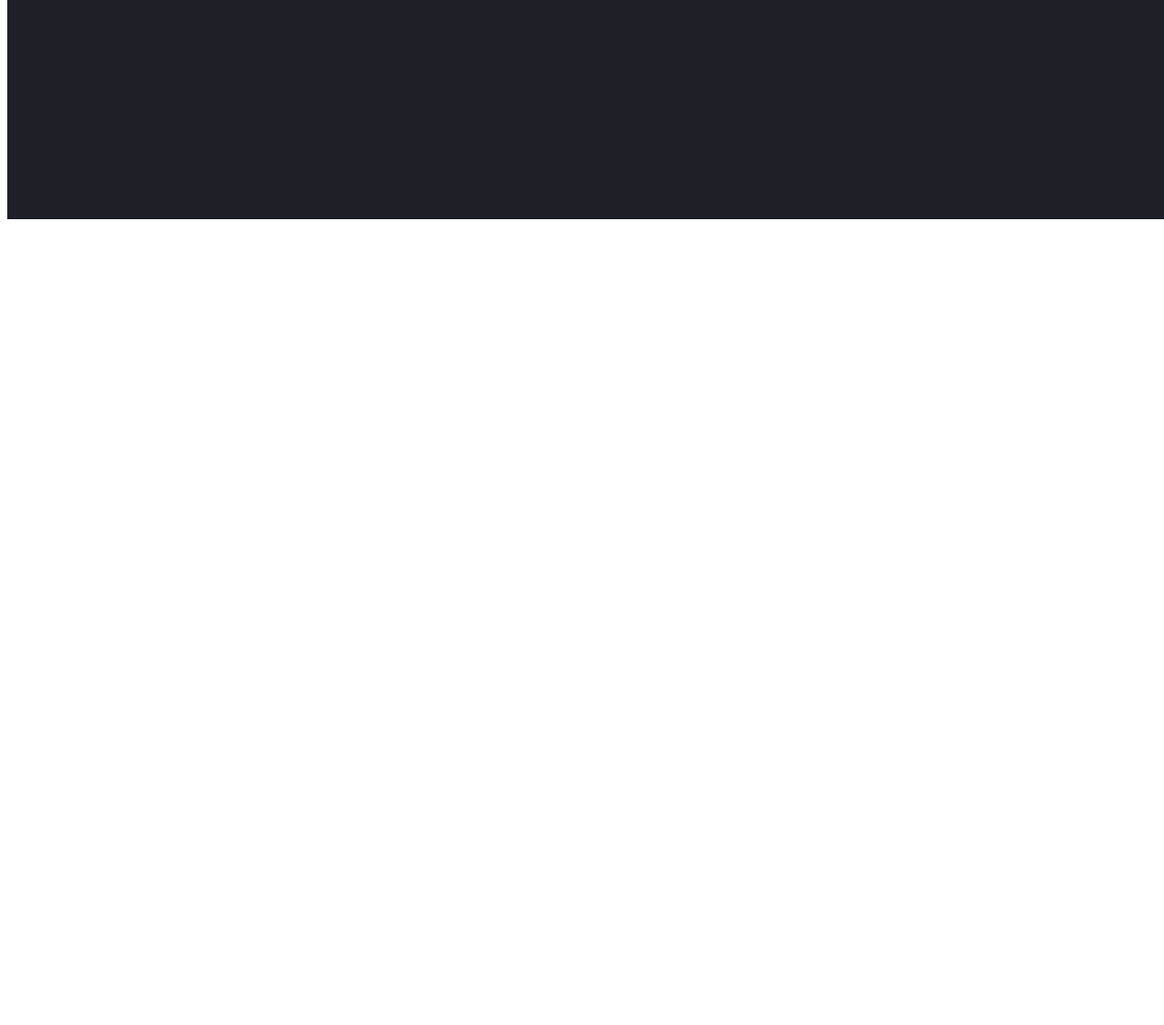
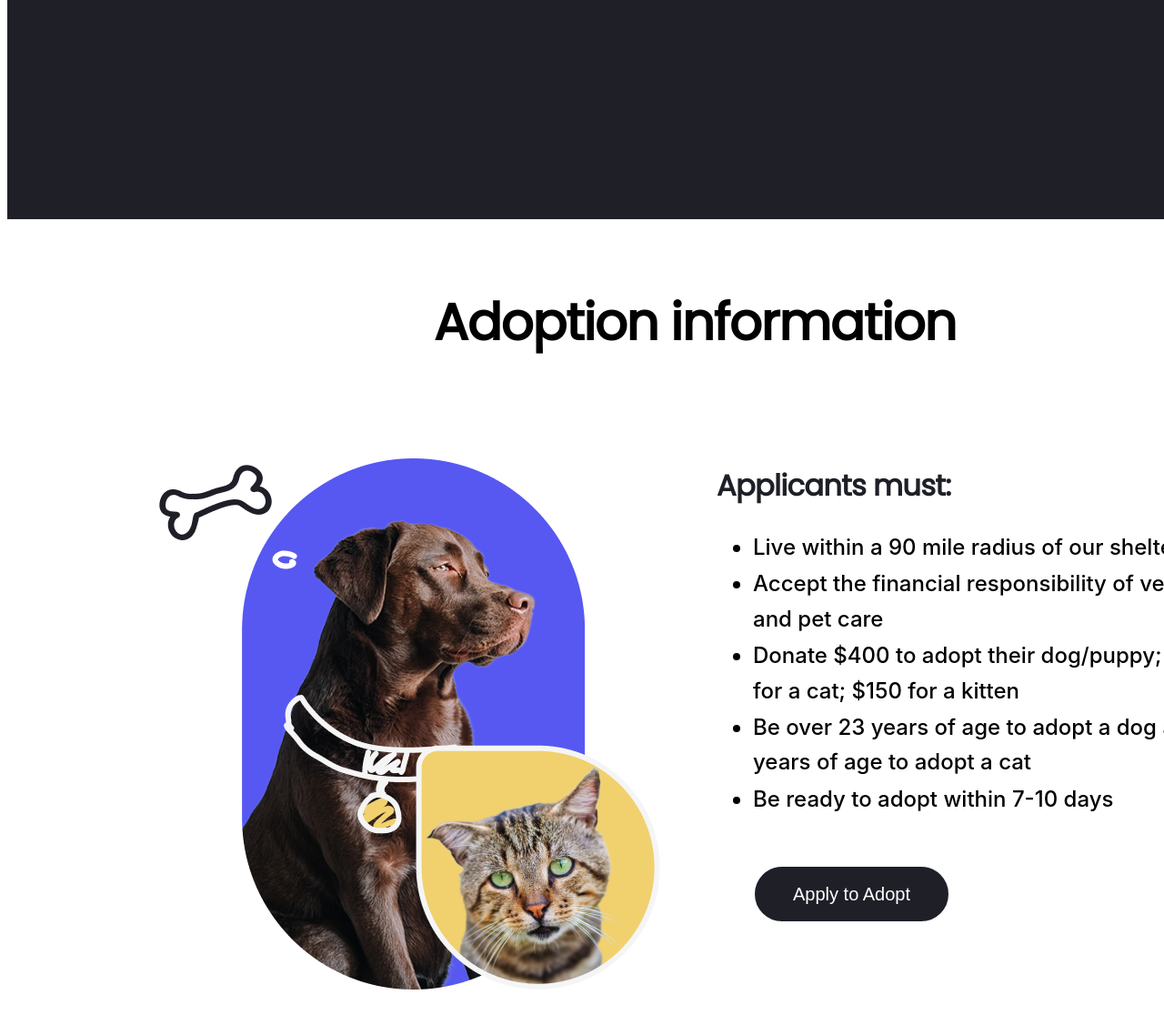
Before and after one commit to Amorimsl/Sprint-1, a plain HTML site: page index.html in a window 1280 px wide. Shown: the part 3104-4231 px from the top of the page at 91% size. Before the commit the page ends 3353 px from the top, so only its background shows below. Drawn offline with Linux system fonts and the light colour scheme.

Commit message:
commit da page3 html e css

```diff
--- a/index.html
+++ b/index.html
@@ -298,6 +298,43 @@
 
    </section>
 
+   <section class="main_container-page4">
+    <div class="div-h2-page4">
+      <h2 class="style-h2-p4">Adoption information</h2>
+    </div>
+
+    <div class="main-content-Adoption">
+
+      <div class="content_block">
+        <div class="imageDogCat">
+          <img src="img/img-page4/image-Adoption.png">
+        </div>
+      </div>
+
+
+      <div class="text_Block">
+        <div class="text-Applicants">
+            <div class="custom-title">
+              <span class="text-style-page4"> Applicants must:</span>
+            </div>
+            <div class="content-ul">
+              <ul class="customAll">
+                <li style="margin-bottom: 2px;">Live within a 90 mile radius of our shelter</li>
+                <li style="margin-bottom: 2px;">Accept the financial responsibility of vet care and pet care</li>
+                <li style="margin-bottom: 2px;">Donate $400 to adopt their dog/puppy; $125 for a cat; $150 for a kitten</li>
+                <li style="margin-bottom: 2px;">Be over 23 years of age to adopt a dog and 21 years of age to adopt a cat</li>
+                <li style="margin-bottom: 2px;">Be ready to adopt within 7-10 days</li>
+              </ul>
+            </div>
+            <div class="button-adop">
+              <button class="style-button-page4">Apply to Adopt</button>
+            </div>
+        </div>
+
+      </div>
+    </div>
+   </section>
+
    <script src="main.js"></script>
   </body>
 </html>
--- a/style.css
+++ b/style.css
@@ -469,3 +469,93 @@ body {
   gap: 40px;
   background-color: blue;
 }
+
+/* page4 */
+.main_container-page4 {
+  width: 1512px;
+  height: 907px;
+  padding: 80px 0px 120px 0px;
+  gap: 0px;
+}
+.main-content-Adoption {
+  display: flex;
+  margin: auto;
+  width: 1208px;
+  height: 707px;
+  gap: 24px;
+  margin-top: 100px;
+}
+.div-h2-page4 {
+  display: flex;
+  margin: auto;
+  width: 1208px;
+  height: 67px;
+  gap: 40px;
+}
+.style-h2-p4 {
+  font-family: Poppins;
+  font-size: 56px;
+  font-weight: 700;
+  line-height: 67.2px;
+  letter-spacing: -0.02em;
+  text-align: center;
+  margin: auto;
+}
+.content_block {
+  width: 584px;
+  height: 616px;
+  opacity: 0px;
+}
+.text_Block {
+  display: flex;
+  width: 584px;
+  height: 616px;
+  gap: 32px;
+}
+.text-Applicants {
+  width: 584px;
+  height: 439px;
+  gap: 20px;
+  opacity: 0px;
+  margin-top: 20px;
+  margin-left: 20px;
+}
+.custom-title {
+  width: 584px;
+  height: 51px;
+}
+
+.text-style-page4 {
+  font-family: Poppins;
+  font-size: 32px;
+  font-weight: 700;
+  line-height: 51.2px;
+  letter-spacing: -0.02em;
+  text-align: left;
+  color: #1e1f27;
+}
+.content-ul {
+  width: 584px;
+  height: 368px;
+  gap: 0px;
+  opacity: 0px;
+}
+.customAll {
+  font-family: Inter;
+  font-size: 24px;
+  font-weight: 500;
+  line-height: 38.4px;
+  text-align: left;
+}
+.button-adop button {
+  width: 217px;
+  height: 64px;
+  padding: 16px 32px 16px 32px;
+  border: solid 2px;
+  border-radius: 32px;
+  background-color: #1e1f27;
+  color: white;
+  gap: 8px;
+  font-size: 20px;
+  margin-left: 40px;
+}
```
Also changed, not shown: img/img-page4/image-Adoption.png (added).
